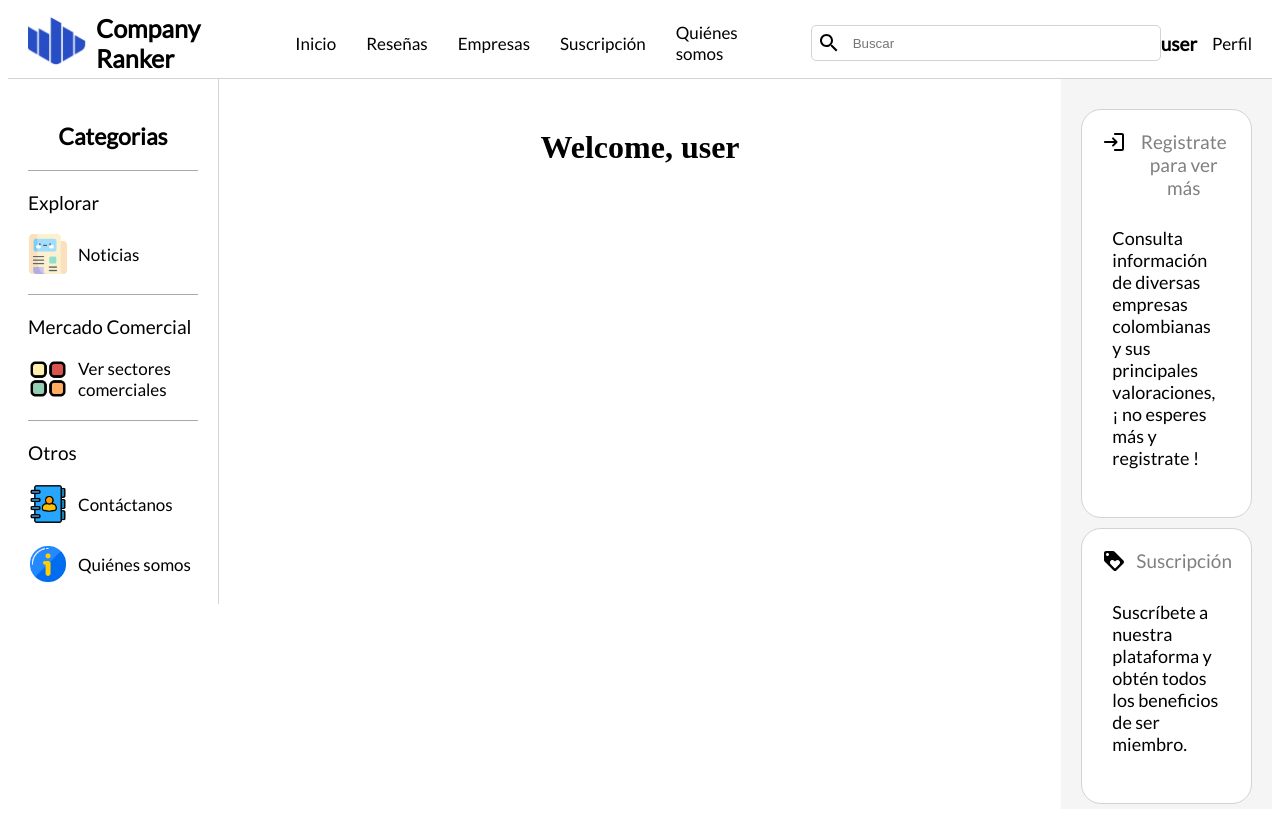
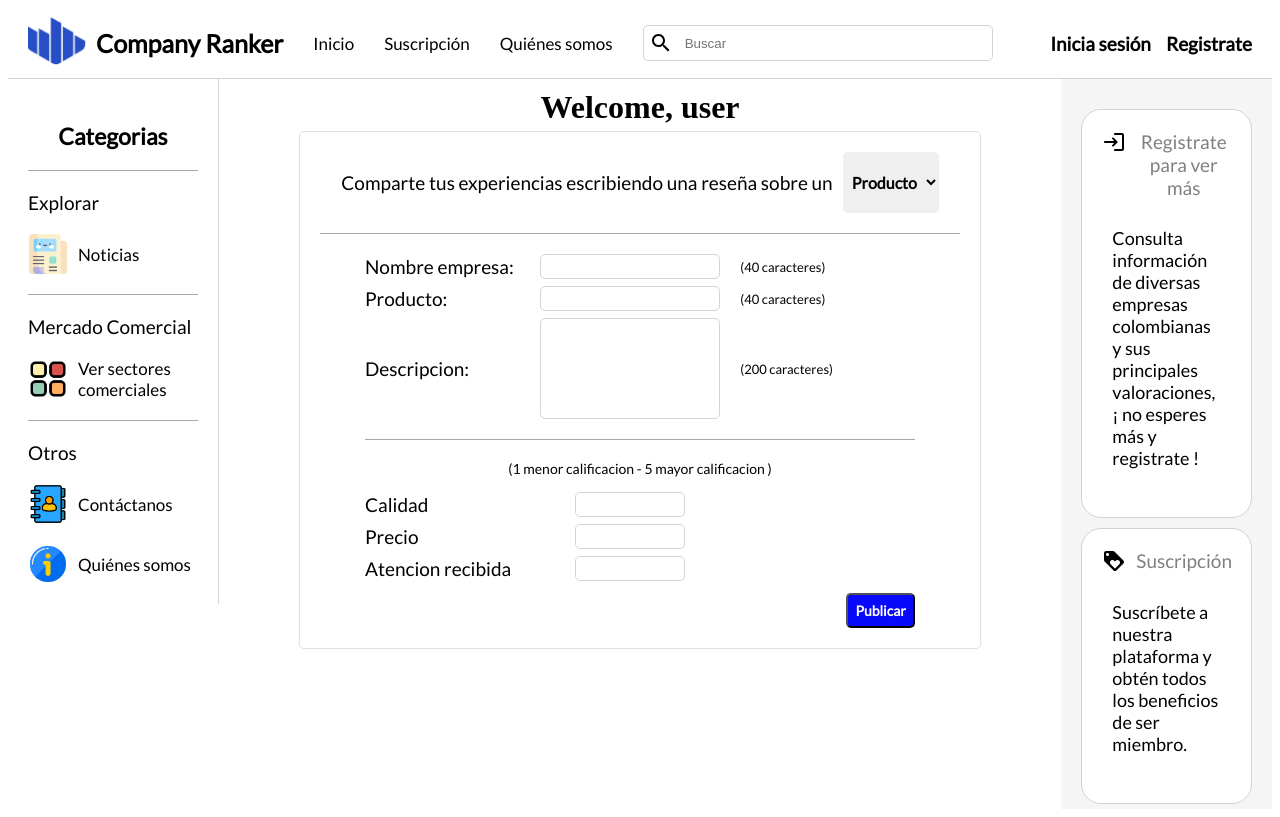
Before and after one commit to GustavoR-ivera/Company-Ranker, a React (Create React App) app in the folder frontend/: page /home in a window 1280 px wide. Built offline with nearby package versions, Linux system fonts and the light colour scheme.

Commit message:
maquetacion formato reseñas

```diff
--- a/frontend/src/components/leftBar/LeftBar.jsx
+++ b/frontend/src/components/leftBar/LeftBar.jsx
@@ -12,7 +12,6 @@ import { useContext } from "react";
 
 function LeftBar() {
   const { currentUser } = useContext(AuthContext);
-  let session = false;
 
   return (
     <div className="leftBar">
@@ -22,8 +21,7 @@ function LeftBar() {
         <div className="menu">
           <span>Explorar</span>
           {
-            //currentUser.access_token
-            session && (
+            currentUser && (
               <>
                 <div className="item">
                   {/**podria consultarse validando la cantidad de
@@ -45,8 +43,7 @@ function LeftBar() {
           <span>Mercado Comercial</span>
           {
             //podria consultarse las empresas con mejor valoracion
-            //currentUser.access_token
-            session && (
+            currentUser && (
               <>
                 <div className="item">
                   <img src={shop} alt="shop" />
--- a/frontend/src/components/navBar/NavBar.jsx
+++ b/frontend/src/components/navBar/NavBar.jsx
@@ -9,12 +9,10 @@ import { useContext } from "react";
 // si se muestra el boton de login-registro o el nombre del usuario
 function NavBar() {
   const { currentUser } = useContext(AuthContext);
-  let session = true;
 
   //validacion ruta "home"
   let path_home = "";
-  //currentUser.access_token
-  if (session) {
+  if (currentUser) {
     path_home = "/home";
   } else {
     path_home = "/";
@@ -22,8 +20,7 @@ function NavBar() {
 
   //validacion redireccionamiento "logo"
   let path_logo = "";
-  //currentUser.access_token
-  if (session) {
+  if (currentUser) {
     path_logo = "/home";
   } else {
     path_logo = "/";
@@ -47,8 +44,7 @@ function NavBar() {
 
         {/*si el usuario inicia sesion podra ver estas dos secciones*/}
         {
-          //currentUser.access_token
-          session && (
+          currentUser && (
             <>
               <div className="left">
                 <Link to="/" style={{ textDecoration: "none" }}>
@@ -80,8 +76,7 @@ function NavBar() {
       {/*uso de condicional para mostrar diferentes opciones dependiendo de si hay una
       sesion activa*/}
       {
-        //currentUser.access_token
-        session ? (
+        currentUser ? (
           <>
             <div className="right">
               <div className="user">
--- /dev/null
+++ b/frontend/src/components/newReview/NewReview.jsx
@@ -0,0 +1,97 @@
+import "./newReview.scss";
+import { AuthContext } from "../../context/authContext";
+import { useContext, useState } from "react";
+
+const NewReview = () => {
+
+  const {currentUser} = useContext(AuthContext);
+
+  const [bandera, setBandera] = useState(true);
+  const handleSelectChange = () => {
+    setBandera(!bandera);
+  }
+
+
+  return (
+   <div className="newReview">
+    <div className="container">
+        <div className="select">
+            <p>Comparte tus experiencias
+                escribiendo una reseña sobre un</p>
+            <select name="type-of-review" id="type-of-review" onChange={handleSelectChange}>
+                <option value="customer" selected>Producto</option>
+                <option value="job">Trabajo</option>
+            </select>
+        </div>
+        { bandera ? (
+            <>
+                <hr />
+                <div className="customer-review">
+                    <div className="top">
+                        <div className="input">
+                            <span className="input_name" >Nombre empresa:</span>
+                            <input className="input_name" type="text" name="company_name"/>
+                            <span className="warning">(40 caracteres)</span>
+                        </div>
+                        <div className="input">
+                            <span className="input_name">Producto:</span>
+                            <input className="input_name" type="text" name="product_name"/>
+                            <span className="warning">(40 caracteres)</span>
+                        </div>
+                        <div className="input">
+                            <span className="input_name">Descripcion:</span>
+                            <textarea className="input_name" name="comments" rows="5" cols="60"></textarea>
+                            <span className="warning">(200 caracteres)</span>
+                        </div>
+                        <hr />
+                        <div className="calificacion">
+                            <span  >(1 menor calificacion - 5 mayor calificacion )</span>
+
+                        </div>
+
+
+                        <div className="input">
+                            <span className="input_name">Calidad</span>
+                            <input className="input_value" type="number" min="1" max="5"/>
+                            <span className="warning"></span>
+
+                        </div>
+                        <div className="input">
+                            <span className="input_name">Precio</span>
+                            <input className="input_value" type="number" min="1" max="5"/>
+                            <span className="warning"></span>
+
+                        </div>
+                        <div className="input">
+                            <span className="input_name">Atencion recibida</span>
+                            <input className="input_value" type="number" min="1" max="5"/>
+                            <span className="warning"></span>
+
+                        </div>
+
+                    </div>
+                    <div className="bottom">
+                        <button>Publicar</button>
+                    </div>
+                </div>
+            </>
+        ) : (
+            <>
+                <hr />
+                <div className="job-review">
+                    <p>
+                        reseña de trabajo
+                    </p>
+                </div>
+            </>
+
+        )
+        }
+
+    </div>
+
+   </div>
+  );
+};
+
+export default NewReview;
--- /dev/null
+++ b/frontend/src/components/newReview/newReview.scss
@@ -0,0 +1,135 @@
+.newReview{
+    .container{
+        display: flex;
+        flex-direction: column;
+        border-radius: 5px;
+        border: 1px solid #e0e0e0;
+        padding: 20px;
+        margin-top: 5px;
+        margin-left: 80px;
+        margin-right: 80px;
+        font-family: "Lato", sans-serif;
+        font-weight: 400;
+        font-style: normal;
+        font-size: 19px;
+        hr {
+            margin: 20px 0px;
+            border: none;
+            height: 1px;
+            background-color: rgb(173, 166, 166);
+          }
+        .select{
+            display: flex;
+            //justify-content: space-between;
+            //margin-left: 30px;
+            //margin-right: 30px;
+            gap: 10px;
+            margin: auto;
+            p{
+
+            }
+            select{
+                padding: 5px;
+                border-radius: 5px;
+                border: none;
+                font-family: "Lato", sans-serif;
+                font-size: 16px;
+                font-weight: 700;
+                font-style: normal;
+                option{
+                    font-family: "Lato", sans-serif;
+                    font-size: 16px;
+                    font-weight: 700;
+                    font-style: normal;
+                    border-radius: 5px;
+                }
+            }
+
+        }
+        .customer-review{
+            display: flex;
+            flex-direction: column;
+            margin:auto;
+            //gap: 20px;
+            justify-content: center;
+
+            .calificacion{
+                text-align: center;
+                font-family: "Lato", sans-serif;
+                font-size: 14px;
+                font-weight: 200;
+                font-style: normal;
+                margin-bottom: 15px;
+            }
+
+            .input{
+                //border: 1px solid #d6d4d4;
+                font-family: "Lato", sans-serif;
+                font-weight: 400;
+                font-style: normal;
+                //gap: 5px;
+                justify-content: center;
+                display: flex;
+                //margin-left: 70px;
+                align-items: center;
+                margin-bottom: 7px;
+                width: 550px;
+
+                .input_name{
+                    width: 100%;
+                }
+
+                input{
+                    padding: 2px;
+                    border-radius: 5px;
+                    border: 1px solid #d6d4d4;
+                    //width: 200%;
+                    font-family: "Lato", sans-serif;
+                    font-weight: 400;
+                    font-style: normal;
+                    font-size: 16px;
+
+                }
+                .warning{
+                    font-size: 13px;
+                    width: 100%;
+                    margin-left: 20px;
+                 }
+                 textarea{
+                    border-radius: 5px;
+                    border: 1px solid #d6d4d4;
+                    resize: none;
+                    font-family: "Lato", sans-serif;
+                    font-weight: 400;
+                    font-style: normal;
+                    font-size: 16px;
+
+                 }
+                 .input_value{
+                    width: 50%;
+                    text-align: center;
+                 }
+
+            }
+
+            .bottom{
+                display: flex;
+                justify-content: right;
+                button{
+                    margin-top: 5px;
+                    padding: 7px;
+                    font-family: "Lato", sans-serif;
+                    font-size: 14px;
+                    font-weight: 700;
+                    font-style: normal;
+                    border-radius: 5px;
+                    background-color: rgb(8, 8, 250) ;
+                    color:white
+                }
+            }
+        }
+        .job-review{
+
+        }
+    }
+}
--- a/frontend/src/components/rightBar/RightBar.jsx
+++ b/frontend/src/components/rightBar/RightBar.jsx
@@ -7,15 +7,13 @@ import { useContext } from "react";
 
 function RightBar() {
   const { currentUser } = useContext(AuthContext);
-  let session = false;
 
   return (
     <div className="rightBar">
       <div className="container">
         {/**validar si el usuario tiene sesion activa */}
         {
-          //currentUser.access_token
-          session ? (
+          currentUser ? (
             <>
               <div className="item">
                 <div className="header">
--- a/frontend/src/pages/home/Home.jsx
+++ b/frontend/src/pages/home/Home.jsx
@@ -1,6 +1,7 @@
 import { useContext } from "react";
 import { AuthContext } from "../../context/authContext";
 import "./home.scss";
+import NewReview from "../../components/newReview/NewReview";
 
 function Home() {
   //validar que currentUser exista antes de acceder a sus atributos
@@ -11,6 +12,7 @@ function Home() {
       <div className="banner1">
         <h1>Welcome, {currentUser == null ? "user" : currentUser.Name}</h1>
       </div>
+      <NewReview />
     </div>
   );
 }
--- a/frontend/src/pages/home/home.scss
+++ b/frontend/src/pages/home/home.scss
@@ -1,6 +1,6 @@
 .home {
   .banner1 {
-    margin-top: 50px;
+    margin-top: 10px;
     display: flex;
     justify-content: center;
     align-items: center;
--- a/frontend/src/pages/login/Login.jsx
+++ b/frontend/src/pages/login/Login.jsx
@@ -10,6 +10,7 @@ const Login = () => {
     email: "",
     password: "",
   });
+
   const [err, setErr] = useState(null);
 
   const navigate = useNavigate();
```
Also changed, not shown: frontend/src/style.scss (added, +52 -0 lines).
